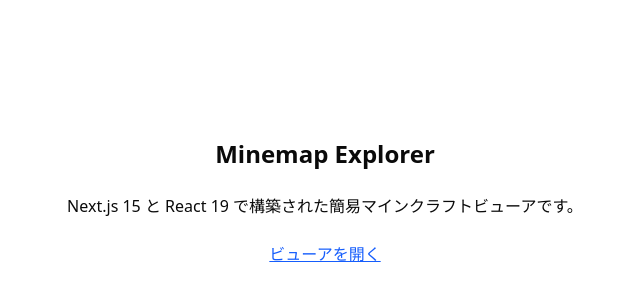
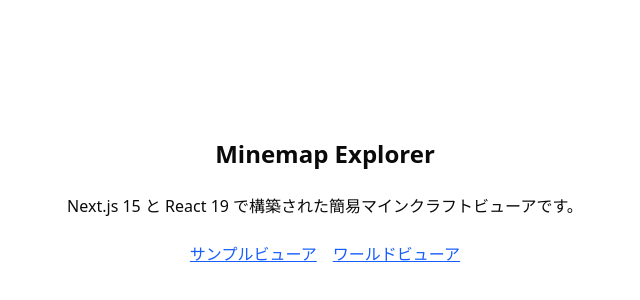
Before and after one commit to FumiyaKidachi0722/minemap-explorer, a Next.js app: page / in a window 1280 px wide. Shown: the part 198-498 px from the top of the page, without its empty margins (315-955 px from the left). Built offline with nearby package versions, Linux system fonts and the light colour scheme.

Commit message:
Move sample viewer to /viewer-sample

```diff
--- a/src/app/page.tsx
+++ b/src/app/page.tsx
@@ -7,9 +7,14 @@ export default function Home() {
       <p className="text-center">
         Next.js 15 と React 19 で構築された簡易マインクラフトビューアです。
       </p>
-      <Link href="/viewer" className="text-blue-600 underline">
-        ビューアを開く
-      </Link>
+      <div className="flex gap-4">
+        <Link href="/viewer-sample" className="text-blue-600 underline">
+          サンプルビューア
+        </Link>
+        <Link href="/world" className="text-blue-600 underline">
+          ワールドビューア
+        </Link>
+      </div>
     </main>
   );
 }
--- a/src/app/viewer/page.tsx
+++ b/src/app/viewer-sample/page.tsx
@@ -2,10 +2,10 @@
 
 import ViewerCanvas from '@/presentation/components/ViewerCanvas';
 
-export default function ViewerPage() {
+export default function ViewerSamplePage() {
   return (
     <div className="flex flex-col items-center justify-center min-h-screen p-8">
-      <h1 className="text-2xl font-bold mb-4">Viewer</h1>
+      <h1 className="text-2xl font-bold mb-4">Viewer Sample</h1>
       <ViewerCanvas />
     </div>
   );
```
Also changed, not shown: 1 other file (tests, documents, lock files or other folders).
